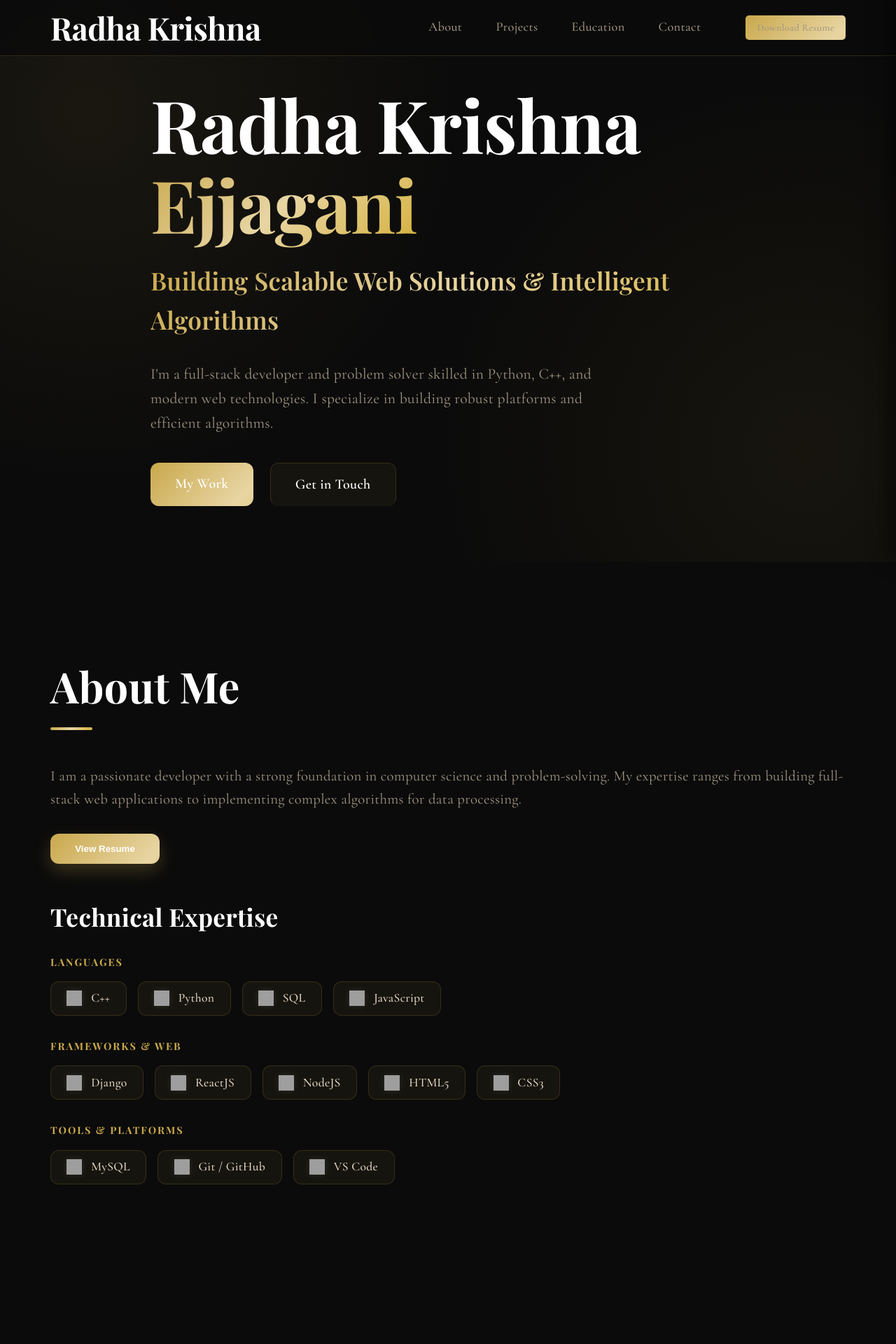
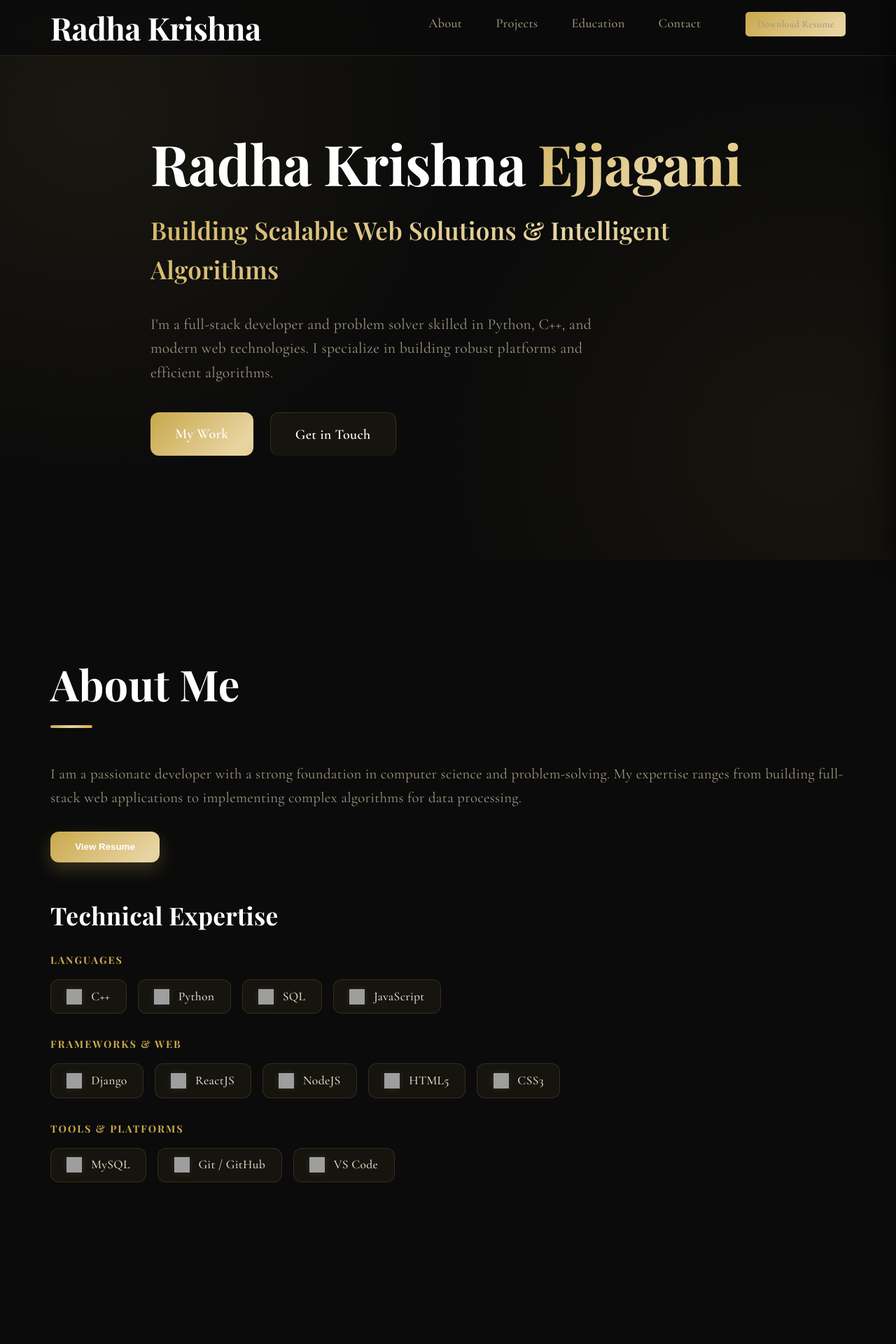
Before and after one commit to radhakrishna52/Portfolio, a Django app: page / in a window 1280 px wide. Shown: the top 1920 px of the page at 70% size. Run offline with Django 5.2, Linux system fonts and the light colour scheme; grey boxes are pictures that could not be loaded.

Commit message:
Decrease name size, add grand animations: shimmer, glow pulse, staggered reveals, ripple buttons

```diff
--- a/static/css/styles.css
+++ b/static/css/styles.css
@@ -132,28 +132,34 @@ h4,
 }
 
 .hero-title {
-    font-size: clamp(4rem, 12vw, 6.5rem);
+    font-size: clamp(3rem, 9vw, 5rem);
     line-height: 1.1;
     margin-bottom: 1.5rem;
     color: white;
     letter-spacing: -1px;
+    animation: fadeSlideUp 1.2s ease-out forwards;
 }
 
 .hero-subtitle-dev {
     font-size: clamp(1.5rem, 4vw, 2.2rem);
     background: var(--accent-gradient);
+    background-size: 200% auto;
     -webkit-background-clip: text;
     background-clip: text;
     -webkit-text-fill-color: transparent;
     margin-bottom: 2rem;
     font-weight: 600;
+    animation: fadeSlideUp 1.2s ease-out 0.3s forwards, shimmer 3s ease-in-out infinite;
+    opacity: 0;
 }
 
 .gradient-text {
     background: var(--accent-gradient);
+    background-size: 200% auto;
     -webkit-background-clip: text;
     background-clip: text;
     -webkit-text-fill-color: transparent;
+    animation: shimmer 3s ease-in-out infinite;
 }
 
 .hero-subtitle {
@@ -161,11 +167,15 @@ h4,
     color: var(--text-muted);
     margin-bottom: 2.5rem;
     max-width: 650px;
+    animation: fadeSlideUp 1.2s ease-out 0.6s forwards;
+    opacity: 0;
 }
 
 .cta-buttons {
     display: flex;
     gap: 1.5rem;
+    animation: fadeSlideUp 1.2s ease-out 0.9s forwards;
+    opacity: 0;
 }
 
 .btn {
@@ -336,9 +346,9 @@ h4,
 }
 
 .project-card:hover {
-    transform: translateY(-20px) scale(1.02);
-    border-color: rgba(255, 255, 255, 0.2);
-    box-shadow: 0 40px 80px rgba(0, 0, 0, 0.5), 0 0 30px var(--glow-primary);
+    transform: translateY(-20px) scale(1.03);
+    border-color: rgba(201, 168, 76, 0.3);
+    box-shadow: 0 40px 80px rgba(0, 0, 0, 0.5), 0 0 40px var(--glow-primary);
 }
 
 .project-link,
@@ -487,6 +497,7 @@ h4,
     border-radius: 50%;
     border: 4px solid var(--dark);
     box-shadow: 0 0 15px var(--primary);
+    animation: glowPulse 2s ease-in-out infinite;
 }
 
 .timeline-content {
@@ -708,3 +719,77 @@ h4,
     z-index: 1;
     overflow: hidden;
 }
+
+/* === Grand Animations === */
+@keyframes fadeSlideUp {
+    from {
+        opacity: 0;
+        transform: translateY(40px);
+    }
+    to {
+        opacity: 1;
+        transform: translateY(0);
+    }
+}
+
+@keyframes shimmer {
+    0% { background-position: 0% center; }
+    50% { background-position: 100% center; }
+    100% { background-position: 0% center; }
+}
+
+@keyframes glowPulse {
+    0%, 100% { box-shadow: 0 0 15px var(--primary); }
+    50% { box-shadow: 0 0 30px var(--primary), 0 0 60px rgba(201, 168, 76, 0.3); }
+}
+
+.skill-tag {
+    animation: fadeSlideUp 0.6s ease-out forwards;
+    opacity: 0;
+}
+
+.skill-tag:nth-child(1) { animation-delay: 0.1s; }
+.skill-tag:nth-child(2) { animation-delay: 0.2s; }
+.skill-tag:nth-child(3) { animation-delay: 0.3s; }
+.skill-tag:nth-child(4) { animation-delay: 0.4s; }
+.skill-tag:nth-child(5) { animation-delay: 0.5s; }
+.skill-tag:nth-child(6) { animation-delay: 0.6s; }
+.skill-tag:nth-child(7) { animation-delay: 0.7s; }
+
+.navbar {
+    animation: fadeSlideDown 0.8s ease-out forwards;
+}
+
+@keyframes fadeSlideDown {
+    from {
+        opacity: 0;
+        transform: translateY(-30px);
+    }
+    to {
+        opacity: 1;
+        transform: translateY(0);
+    }
+}
+
+.btn {
+    position: relative;
+    overflow: hidden;
+}
+
+.btn::after {
+    content: '';
+    position: absolute;
+    top: 50%;
+    left: 50%;
+    width: 0;
+    height: 0;
+    background: rgba(255, 255, 255, 0.15);
+    border-radius: 50%;
+    transform: translate(-50%, -50%);
+    transition: width 0.6s, height 0.6s;
+}
+
+.btn:hover::after {
+    width: 300px;
+    height: 300px;
+}
```
